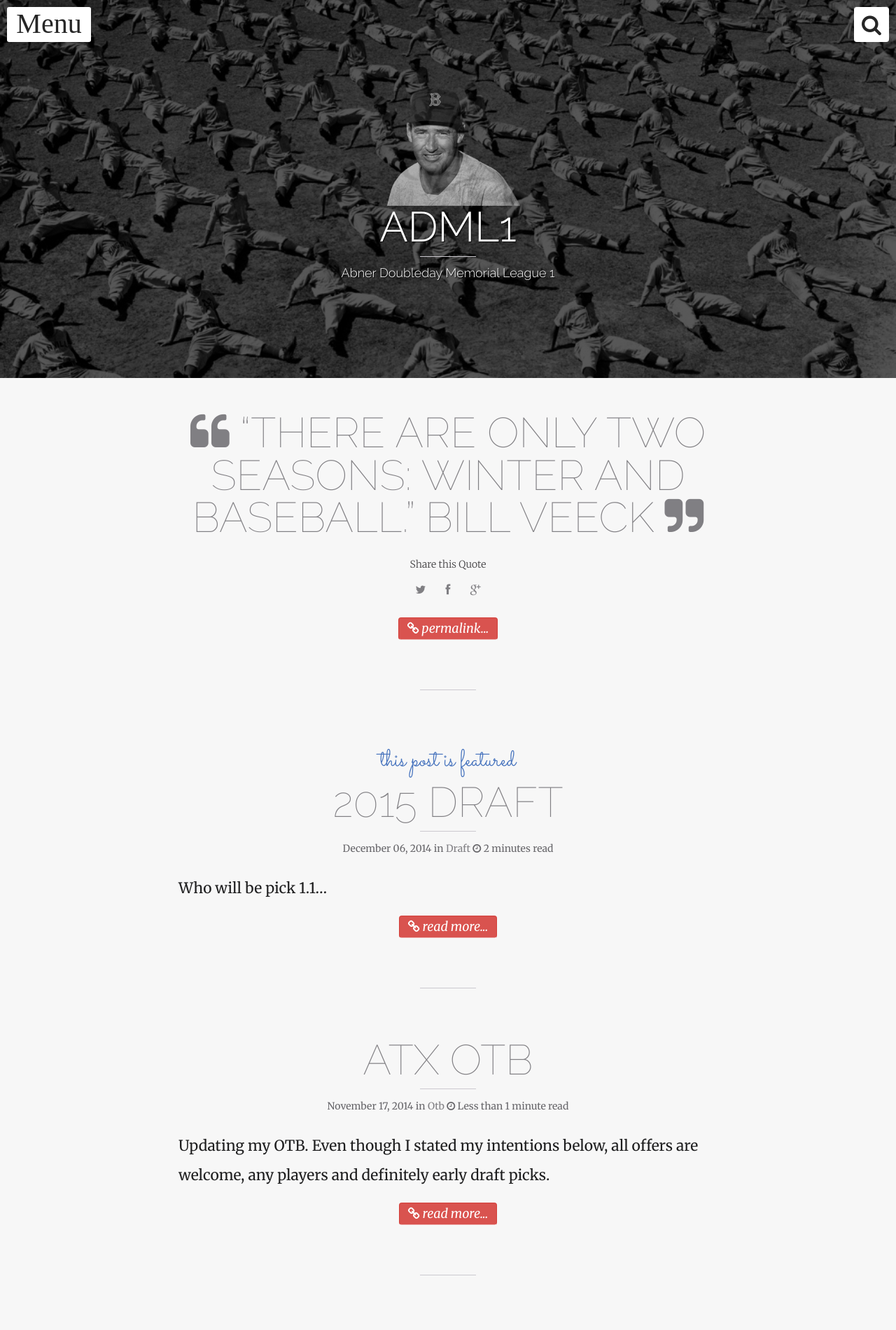
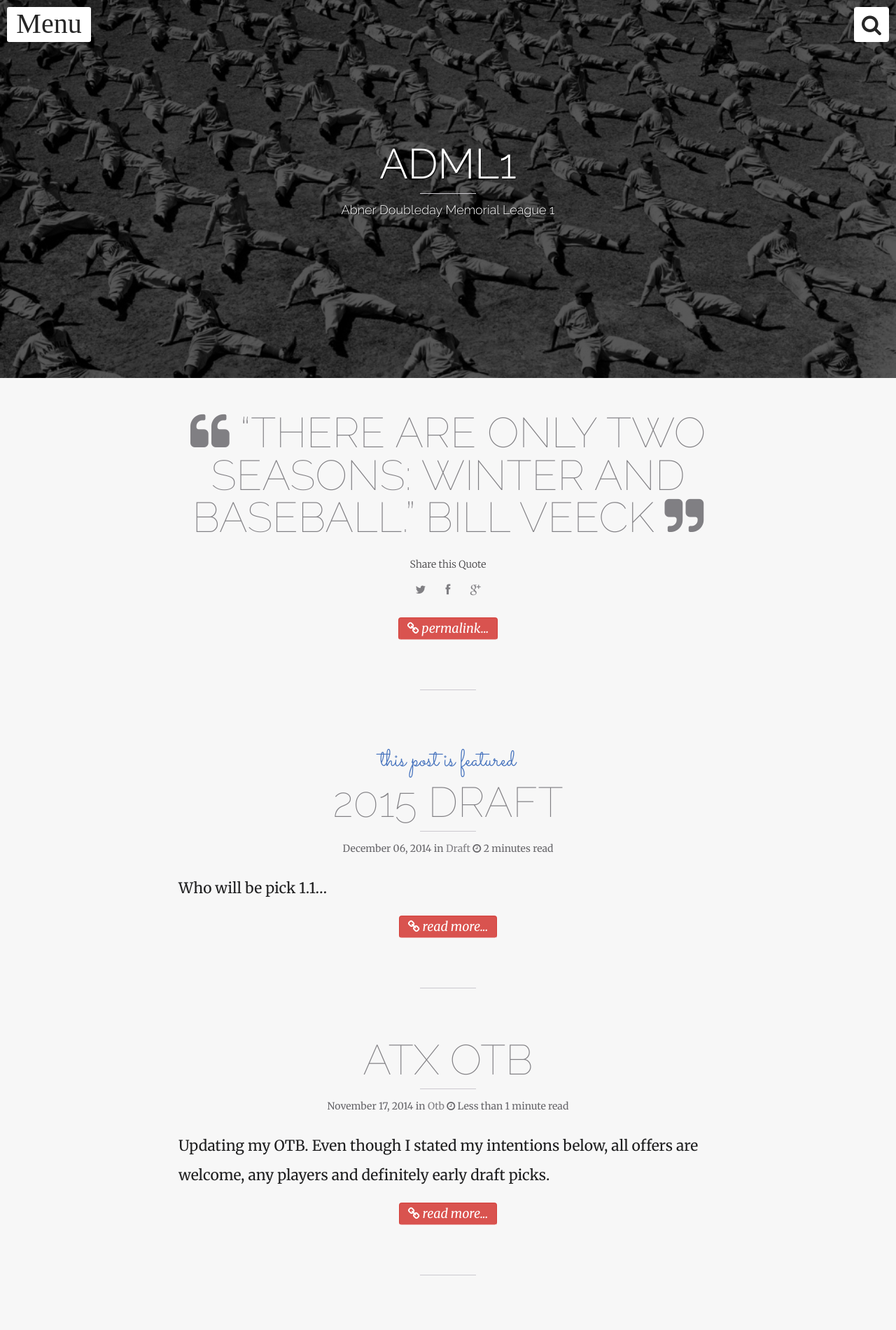
Before and after one commit to ADML1/adml1.github.io, a Jekyll site: the page built from index.html, in a window 1280 px wide. Shown: the top 1900 px of the page at 70% size. Built offline with Jekyll 4.4.1, drawn with Linux system fonts in a browser that asks for light colours; nearby versions of some CDN libraries; the list of posts is cut into pages by our own code.

Commit message:
Remove logo

```diff
--- a/_config.yml
+++ b/_config.yml
@@ -1,7 +1,7 @@
 title:            ADML1
 description:      "Abner Doubleday Memorial League 1"
 # update logo.html with list of rotating logos
-logo:             logo-ruth.png
+logo:
 # omikron.png
 disqus_shortname: adml1
 share:            true
--- a/assets/css/style.css
+++ b/assets/css/style.css
@@ -664,11 +664,15 @@ html {
 /* - Inner allignment - */
 .inner {
   display: table-cell;
-  vertical-align: top;
   position: relative;
-  bottom: 0;
-  left: 0;
-  clear: both;
+  /*display: block;*/
+  /*vertical-align: baseline;*/
+  /*text-align: center;*/
+  /*position: absolute;*/
+  /*margin-bottom: 10%;*/
+  /*left: auto;*/
+  /*clear: left;*/
+  /*left: 0;*/
   z-index: 10;
 }
 .align-middle .inner {
@@ -677,11 +681,11 @@ html {
 .align-bottom .inner {
   vertical-align: bottom;
 }
-@media (max-width: 767px) {
+/*@media (max-width: 767px) {
   #masthead .inner {
     top: 0%;
   }
-}
+}*/
 /* - Overlay - */
 .overlay:after {
   content: "";
```
